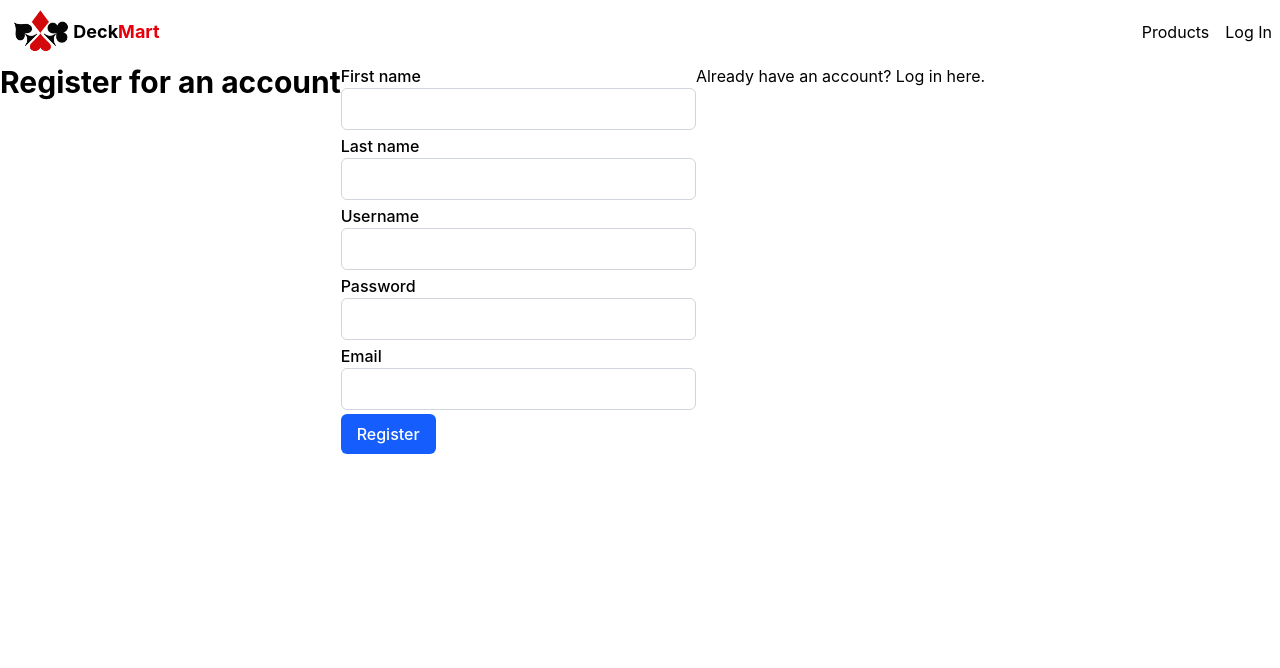
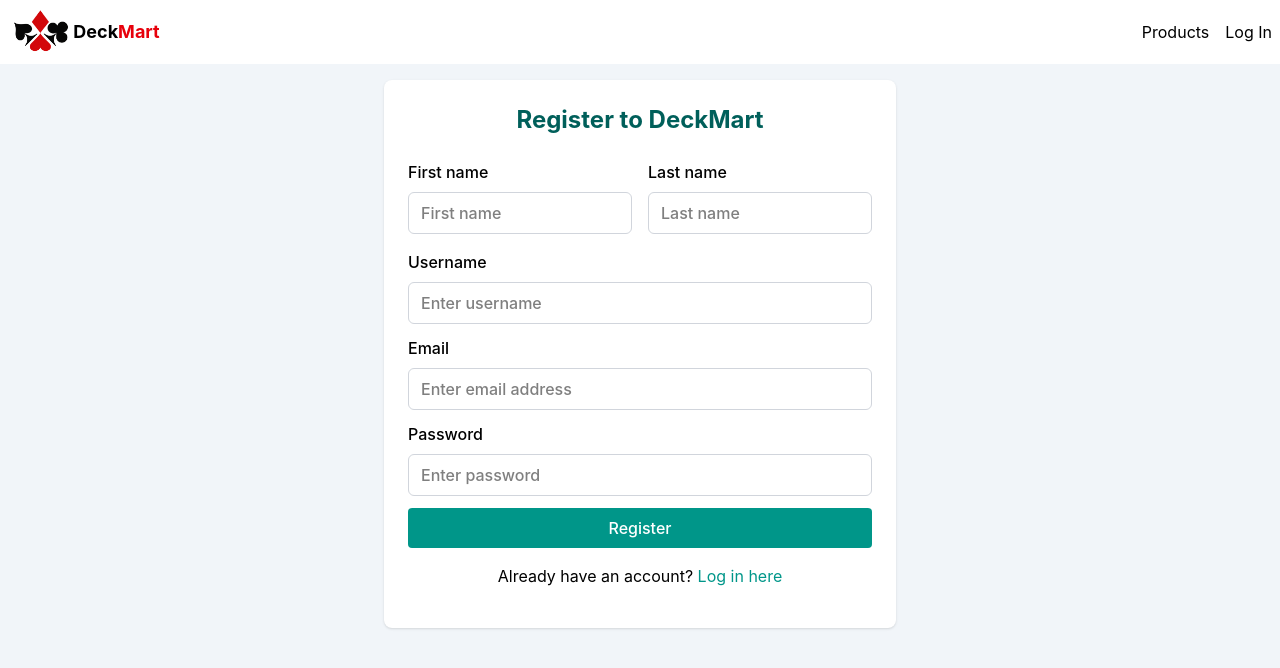
Before and after one commit to Lovepreet-Kaur-13/capstone-frontend, a React (Vite) app: page /register in a window 1280 px wide. Shown: the top 668 px of the page. Built offline with nearby package versions, Linux system fonts and the light colour scheme; no server answers.

Commit message:
style: add Tailwind styling to login and register pages

```diff
--- a/src/auth/Login.jsx
+++ b/src/auth/Login.jsx
@@ -22,21 +22,47 @@ export default function Login() {
   };
 
   return (
-    <>
-      <h1>Log in to your account</h1>
-      <form action={onLogin}>
-        <label>
-          Username
-          <input type="username" name="username" required />
-        </label>
-        <label>
-          Password
-          <input type="password" name="password" required />
-        </label>
-        <button>Login</button>
-        {error && <output>{error}</output>}
-      </form>
-      <Link to="/register">Need an account? Register here.</Link>
-    </>
+    <main className="flex justify-center px-4 pt-10">
+      <div className="w-full max-w-lg bg-white p-6 rounded-lg shadow">
+        <h1 className="text-2xl font-bold text-center mb-6 text-teal-800">
+          Login to DeckMart
+        </h1>
+
+        <form action={onLogin} className="space-y-3">
+          <label className="block">
+            Username
+            <input type="text" name="username" required className="w-full" />
+          </label>
+
+          <label className="block">
+            Password
+            <input
+              type="password"
+              name="password"
+              required
+              className="w-full"
+            />
+          </label>
+
+          <button
+            type="submit"
+            className="w-full bg-teal-600 text-white py-2 rounded"
+          >
+            Login
+          </button>
+
+          {error && (
+            <output className="text-red-600 text-center block">{error}</output>
+          )}
+        </form>
+
+        <p className="text-center mt-4">
+          Need an account?{" "}
+          <Link to="/register" className="text-teal-600">
+            Register here
+          </Link>
+        </p>
+      </div>
+    </main>
   );
 }
--- a/src/auth/Register.jsx
+++ b/src/auth/Register.jsx
@@ -16,6 +16,7 @@ export default function Register() {
     const username = formData.get("username");
     const password = formData.get("password");
     const email = formData.get("email");
+
     try {
       await register({ firstName, lastName, username, password, email });
       navigate("/");
@@ -25,33 +26,89 @@ export default function Register() {
   };
 
   return (
-    <>
-      <h1>Register for an account</h1>
-      <form action={onRegister}>
+    <main className=" flex justify-center p-4">
+      <div className="w-full max-w-lg bg-white p-6 rounded-lg shadow">
+        <h1 className="text-2xl font-bold text-center mb-6 text-teal-800">
+          Register to DeckMart
+        </h1>
+
+        <form action={onRegister} className="space-y-3">
+          <div className="grid sm:grid-cols-2 gap-4">
             <label>
               First name
-          <input type="text" name="firstName" required />
+              <input
+                type="text"
+                name="firstName"
+                required
+                placeholder="First name"
+                className="w-full"
+              />
             </label>
+
             <label>
               Last name
-          <input type="text" name="lastName" required />
+              <input
+                type="text"
+                name="lastName"
+                required
+                placeholder="Last name"
+                className="w-full"
+              />
             </label>
-        <label>
+          </div>
+
+          <label className="block">
             Username
-          <input type="text" name="username" required />
+            <input
+              type="text"
+              name="username"
+              required
+              placeholder="Enter username"
+              className="w-full"
+            />
           </label>
-        <label>
+
+          <label className="block">
+            Email
+            <input
+              type="email"
+              name="email"
+              required
+              placeholder="Enter email address"
+              className="w-full"
+            />
+          </label>
+
+          <label className="block">
             Password
-          <input type="password" name="password" required />
+            <input
+              type="password"
+              name="password"
+              required
+              placeholder="Enter password"
+              className="w-full"
+            />
           </label>
-        <label>
-          Email
-          <input type="email" name="email" required />
-        </label>
-        <button>Register</button>
-        {error && <output>{error}</output>}
+
+          <button
+            type="submit"
+            className="w-full bg-teal-600 text-white py-2 rounded"
+          >
+            Register
+          </button>
+
+          {error && (
+            <output className="text-red-600 text-center block">{error}</output>
+          )}
         </form>
-      <Link to="/login">Already have an account? Log in here.</Link>
-    </>
+
+        <p className="text-center mt-4">
+          Already have an account?{" "}
+          <Link to="/login" className="text-teal-600">
+            Log in here
+          </Link>
+        </p>
+      </div>
+    </main>
   );
 }
--- a/src/index.css
+++ b/src/index.css
@@ -1,7 +1,6 @@
 @import "tailwindcss";
 
 @layer base {
-  /* Headings */
   h1 {
     @apply text-3xl font-bold mb-4;
   }
@@ -10,17 +9,10 @@
     @apply text-2xl font-bold mb-3;
   }
 
-  /* Paragraphs */
   p {
     @apply mb-4 leading-6;
   }
 
-  /* Links */
-  /* a {
-    @apply text-blue-600 underline cursor-pointer;
-  } */
-
-  /* Lists */
   ul {
     @apply list-disc pl-6 mb-4;
   }
@@ -29,50 +21,44 @@
     @apply mb-1;
   }
 
-  /* Buttons */
   button {
     @apply cursor-pointer px-4 py-2 rounded-md
-    bg-blue-600 text-white font-medium;
+    bg-teal-600 text-white font-medium;
   }
 
   button:hover {
-    @apply bg-blue-700;
+    @apply bg-teal-700;
   }
 
   button:disabled {
     @apply opacity-50 cursor-not-allowed;
   }
 
-  /* Inputs */
   input,
   textarea,
   select {
     @apply border border-gray-300 rounded-md
-    px-3 py-2 w-full outline-none;
+    px-3 py-2 w-full outline-none mt-2;
   }
 
   input:focus,
   textarea:focus,
   select:focus {
-    @apply border-blue-500 ring-2 ring-blue-100;
+    @apply border-teal-500 ring-2 ring-teal-100;
   }
 
-  /* Labels */
   label {
     @apply block mb-1 font-medium;
   }
 
-  /* Forms */
   form {
     @apply space-y-4;
   }
 
-  /* Horizontal line */
   hr {
     @apply my-4 border-t border-gray-300;
   }
 
-  /* Tables */
   table {
     @apply w-full border-collapse;
   }
@@ -86,12 +72,3 @@
     @apply border border-gray-300 px-4 py-2;
   }
 }
-
-.products {
-  display: grid;
-  grid-template-columns: repeat(4, auto);
-}
-
-main {
-  display: flex;
-}
--- a/src/layout/Layout.jsx
+++ b/src/layout/Layout.jsx
@@ -6,7 +6,7 @@ export default function Layout() {
   return (
     <>
       <Navbar />
-      <main>
+      <main className="min-h-screen bg-slate-100">
         <Outlet />
       </main>
     </>
```
Lines whose indentation alone changed are shown as unchanged.
